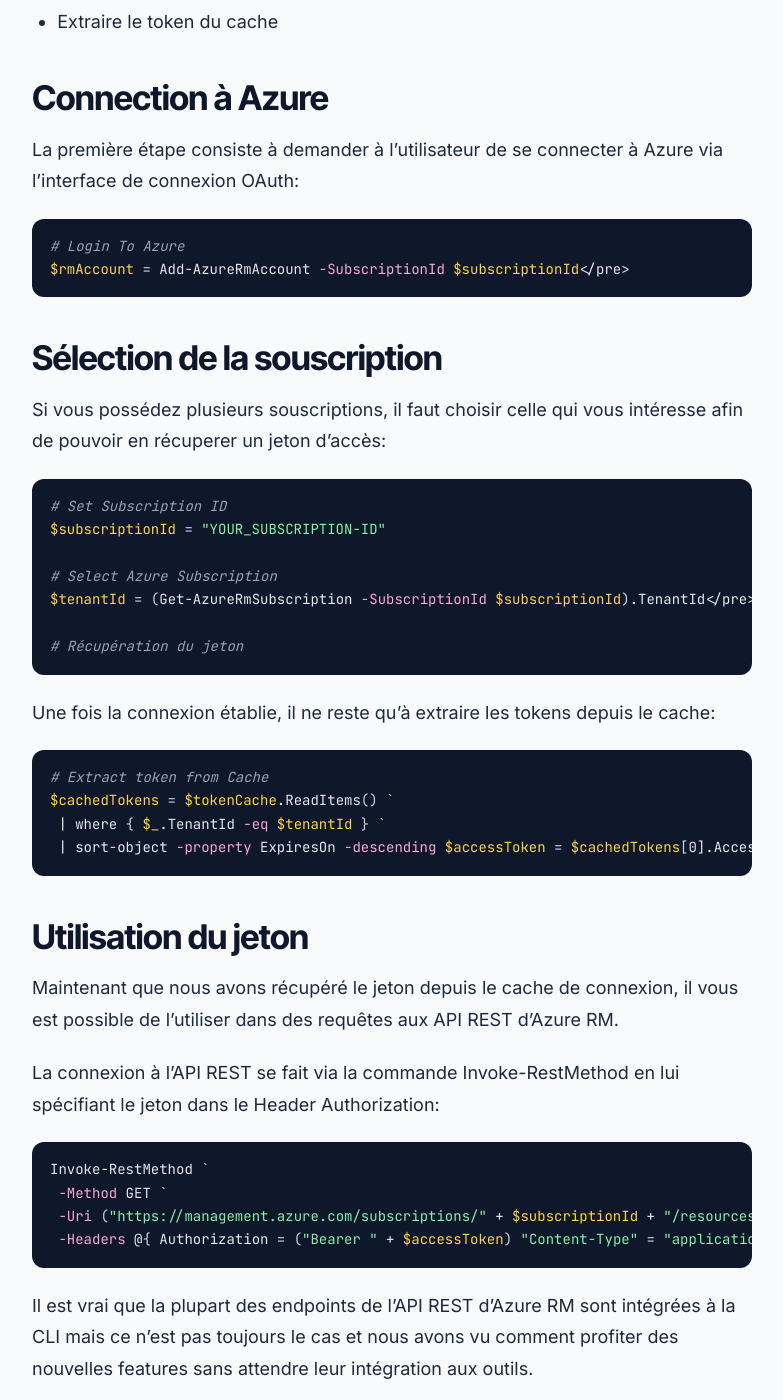
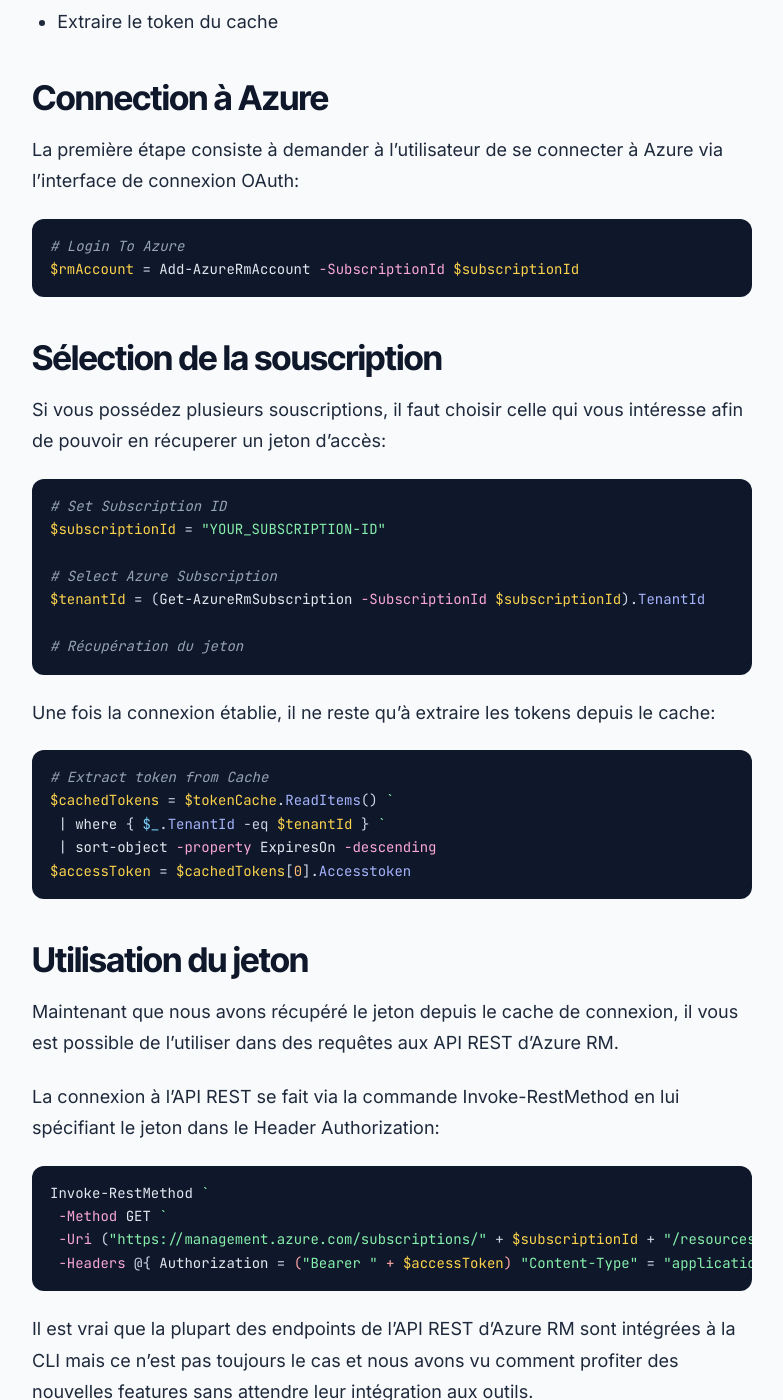
Before and after one commit to michaelfery/michaelfery.github.io, a Jekyll site: the page built from _posts/2018-07-06-get-access-token-for-azure-arm-rest-api.markdown, in a window 1280 px wide and 1400 px high, scrolled down 1055 px. Shown: the whole window, without its empty margins (72-855 px from the left). Built offline with Jekyll 4.4.1, drawn with Linux system fonts in a browser that asks for light colours.

Commit message:
articles 2018 : blocs de code nettoyés
- Les </pre> laissés par l'ancien éditeur à la fin de blocs de code
  PowerShell sont retirés, et ces blocs sont colorés en PowerShell
  plutôt qu'en bash
- Une ligne fusionnée (sort-object / $accessToken) est rétablie en deux
- Les deux politiques APIM, colorées à la main en HTML avec du texte gris
  foncé illisible sur fond sombre, deviennent des blocs de code XML

Co-Authored-By: Claude Opus 5.5 <noreply@anthropic.com>

````diff
--- a/_posts/2018-07-06-get-access-token-for-azure-arm-rest-api.markdown
+++ b/_posts/2018-07-06-get-access-token-for-azure-arm-rest-api.markdown
@@ -29,32 +29,33 @@ Afin de récupèrer un token d'accès, il faut:
 
 La première étape consiste à demander à l'utilisateur de se connecter à Azure via l'interface de connexion OAuth:
 
-```bash
+```powershell
 # Login To Azure
-$rmAccount = Add-AzureRmAccount -SubscriptionId $subscriptionId</pre>
+$rmAccount = Add-AzureRmAccount -SubscriptionId $subscriptionId
 ```
 
 # Sélection de la souscription
 
 Si vous possédez plusieurs souscriptions, il faut choisir celle qui vous intéresse afin de pouvoir en récuperer un jeton d'accès:
 
-```bash
+```powershell
 # Set Subscription ID
 $subscriptionId = "YOUR_SUBSCRIPTION-ID"
 
 # Select Azure Subscription
-$tenantId = (Get-AzureRmSubscription -SubscriptionId $subscriptionId).TenantId</pre>
+$tenantId = (Get-AzureRmSubscription -SubscriptionId $subscriptionId).TenantId
 
 # Récupération du jeton
 ```
 
 Une fois la connexion établie, il ne reste qu'à extraire les tokens depuis le cache:
 
-```bash
+```powershell
 # Extract token from Cache
 $cachedTokens = $tokenCache.ReadItems() `
  | where { $_.TenantId -eq $tenantId } `
- | sort-object -property ExpiresOn -descending $accessToken = $cachedTokens[0].Accesstoken</pre>
+ | sort-object -property ExpiresOn -descending
+$accessToken = $cachedTokens[0].Accesstoken
 ```
 
 # Utilisation du jeton
@@ -63,7 +64,7 @@ Maintenant que nous avons récupéré le jeton depuis le cache de connexion, il
 
 La connexion à l'API REST se fait via la commande Invoke-RestMethod en lui spécifiant le jeton dans le Header Authorization:
 
-```bash
+```powershell
 Invoke-RestMethod `
  -Method GET `
  -Uri ("https://management.azure.com/subscriptions/" + $subscriptionId + "/resources/" + "?api-version=2018-02-01") `
````
Also changed, not shown: _posts/2018-07-16-script-api-versioning-with-azure-api-management.markdown (+4 -4 lines), _posts/2018-10-01-azure-storage-proxy-api-management.markdown (+19 -27 lines).
